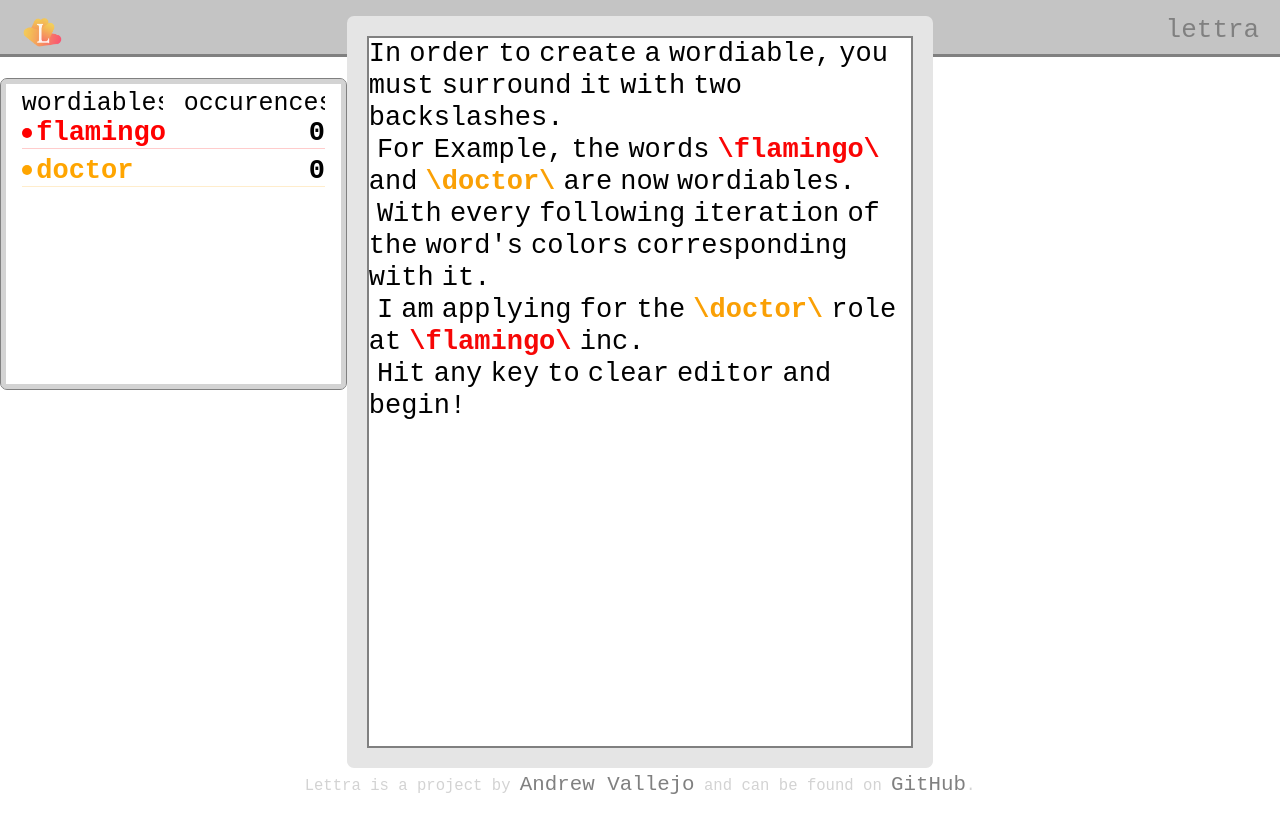
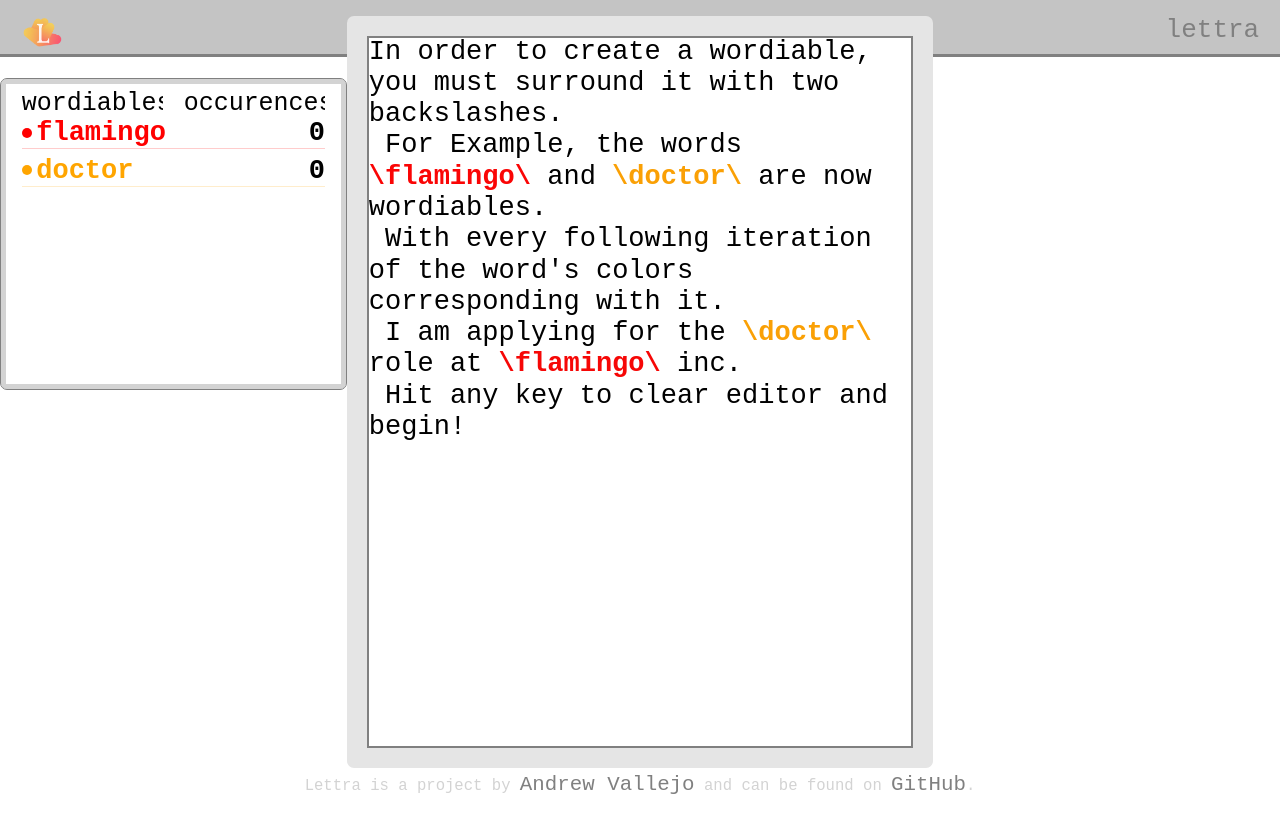
Before and after one commit to andrewvallejo/lettra, a SvelteKit app: page / in a window 1280 px wide. Built offline with nearby package versions, Linux system fonts and the light colour scheme.

Commit message:
Sync text input with live tet

```diff
--- a/src/components/Editor.svelte
+++ b/src/components/Editor.svelte
@@ -118,11 +118,10 @@
 			.live-text {
 				z-index: 1;
 				position: absolute;
-				top: 0.1rem;
+				top: 0;
 				left: 0.1rem;
 				width: 100%;
 				height: 100%;
-				word-spacing: -0.39rem;
 				pointer-events: none;
 				overflow-wrap: break-word;
 			}
--- a/src/components/LiveWord.svelte
+++ b/src/components/LiveWord.svelte
@@ -31,12 +31,13 @@
 <style lang="scss">
 	span {
 		pointer-events: auto;
+		line-height: 1.12;
 		.wordiable {
 			font-weight: 600;
 		}
 		button {
 			position: relative;
-			border-bottom: transparent 1px solid;
+			border-bottom: transparent 0px solid;
 			cursor: pointer;
 
 			&:focus {
```
